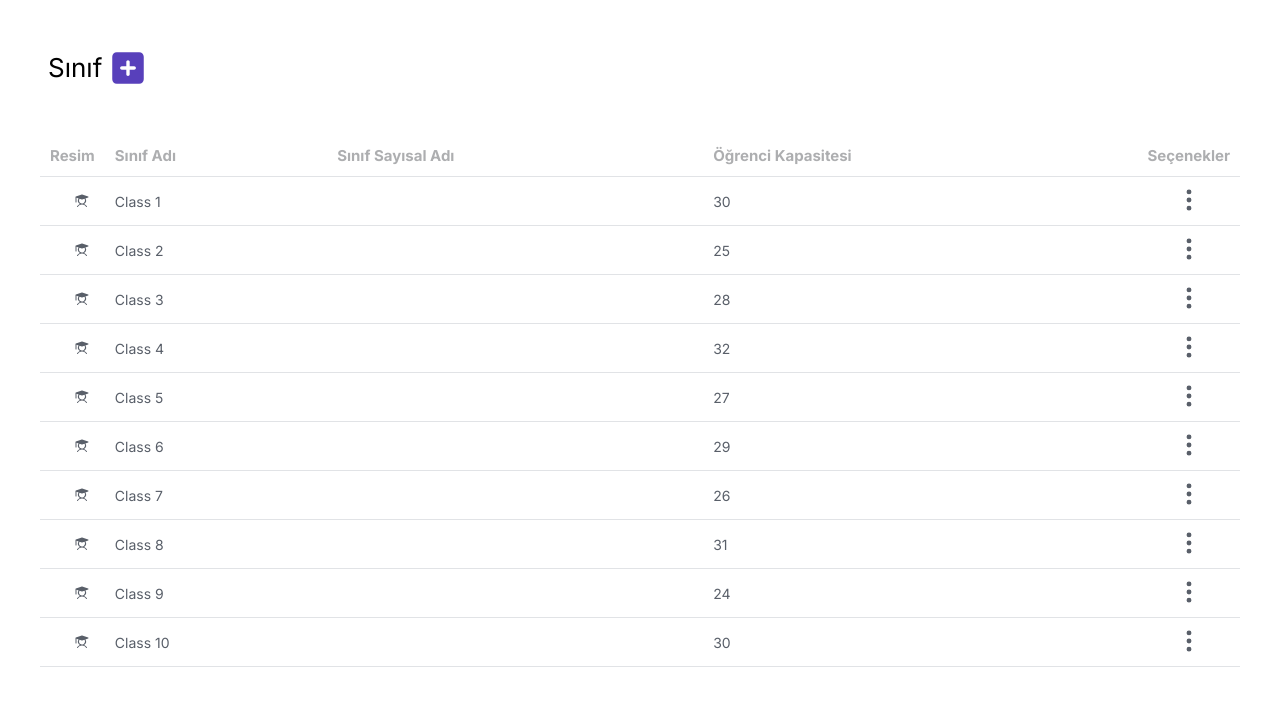
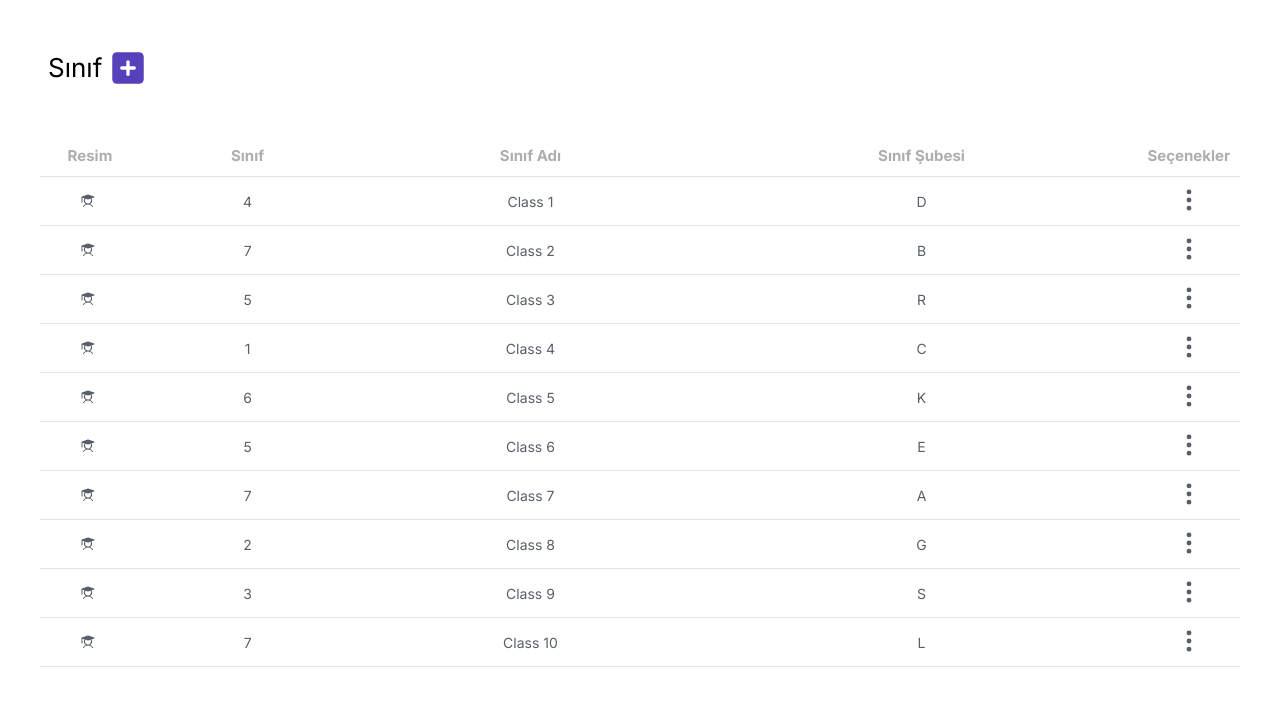
Before and after one commit to gokcetasci/Classroom-Management-System, a Next.js app: page /class in a window 1280 px wide. Shown: the top 706 px of the page. Built offline with nearby package versions, Linux system fonts and the light colour scheme.

Commit message:
grade and section added, class numeric name and studentcapacity deleted

```diff
--- a/app/class/addclasspage/page.js
+++ b/app/class/addclasspage/page.js
@@ -18,14 +18,10 @@ const AddClassPage = () => {
     name: Yup.string()
       .min(3, "En az 3 karakter olmalıdır.")
       .required("Bu alan zorunludur."),
-    numericName: Yup.number()
+    grade: Yup.string()
+      .required("Bu alan zorunludur."),
+    section: Yup.string()
       .required("Bu alan zorunludur.")
-      .positive("Pozitif bir değer giriniz.")
-      .min(1, "0'dan büyük olmalıdır."),
-    capacity: Yup.number()
-      .required("Bu alan zorunludur.")
-      .positive("Pozitif bir değer giriniz.")
-      .min(1, "0'dan büyük olmalıdır."),
   });
 
   return (
@@ -50,8 +46,9 @@ const AddClassPage = () => {
       <Formik
         initialValues={{
           name: "",
-          numericName: "",
           capacity: "",
+          grade: "",
+          section: ""
         }}
         validationSchema={validationSchema}
         onSubmit={(values) => {
@@ -100,27 +97,33 @@ const AddClassPage = () => {
                 )}
               />
             </div>
-
             <div
-              id="numericnameinput"
-              className="flex flex-col items-left relative "
+              id="gradeinput"
+              className="flex flex-col items-left relative min-w-[100px]"
             >
               <label
-                htmlFor="name"
+                htmlFor="grade"
                 className="absolute left-4 -top-3 font-semibold bg-white px-1 text-[#818386] text-[10px] sm:text-[14px]"
               >
-                Sınıf Sayısal Adı*
+                Sınıf*
               </label>
               <Field
-                type="number"
-                id="numericName"
-                name="numericName"
+                as="select"
+                id="grade"
+                name="grade"
                 className={`border border-[#9ca3af]
               focus:outline-none hover:ring-primary hover:ring-1 p-2 rounded-md sm:mr-6 max-w-[180px] sm:max-w-[238px]`}
-              />
-              {/* Class Name Numeric için error mesajı */}
+              >
+                {/* 1-12 */}
+                {[...Array(12)].map((_, index) => (
+                  <option key={index + 1} value={index + 1}>
+                    {index + 1}
+                  </option>
+                ))}
+              </Field>
+              {/* Class Grade için error mesajı */}
               <ErrorMessage
-                name="numericName"
+                name="grade"
                 component={({ children }) => (
                   <div className="z-10 bg-[#ef4444] text-white flex items-center justify-center rounded-md p-1 mt-2 border border-[2px] border-solid border-[#dddddd] text-[8px] sm:text-sm">
                     <FaExclamationCircle className="mr-2" />
@@ -129,27 +132,33 @@ const AddClassPage = () => {
                 )}
               />
             </div>
-
             <div
-              id="capacityinput"
-              className="flex flex-col items-left relative "
+              id="sectioninput"
+              className="flex flex-col items-left relative  min-w-[150px] "
             >
               <label
-                htmlFor="name"
-                className="absolute left-4 -top-3 font-semibold bg-white px-1 text-[#818386] text-[10px] sm:text-[14px]"
+                htmlFor="section"
+                className="absolute left-4 -top-3 font-semibold bg-white px-1 text-[#818386] text-[10px] sm:text-[14px] "
               >
-                Öğrenci Kapasitesi*
+                Sınıf Şubesi*
               </label>
               <Field
-                type="number"
-                id="capacity"
-                name="capacity"
+                as="select"
+                id="section"
+                name="section"
                 className={`border border-[#9ca3af]
-                focus:outline-none hover:ring-primary hover:ring-1 p-2 rounded-md sm:mr-6 max-w-[180px] sm:max-w-[238px]`}
-              />
-              {/* Student Capacity için error mesajı */}
+              focus:outline-none hover:ring-primary hover:ring-1 p-2 rounded-md sm:mr-6 max-w-[180px] sm:max-w-[238px]`}
+              >
+                {/*A-Z*/}
+                {Array.from({ length: 26 }, (_, index) => (
+                  <option key={String.fromCharCode(65 + index)} value={String.fromCharCode(65 + index)}>
+                    {String.fromCharCode(65 + index)}
+                  </option>
+                ))}
+              </Field>
+              {/* Section için error mesajı */}
               <ErrorMessage
-                name="capacity"
+                name="section"
                 component={({ children }) => (
                   <div className="z-10 bg-[#ef4444] text-white flex items-center justify-center rounded-md p-1 mt-2 border border-[2px] border-solid border-[#dddddd] text-[8px] sm:text-sm">
                     <FaExclamationCircle className="mr-2" />
--- a/components/classlistpage/index.js
+++ b/components/classlistpage/index.js
@@ -93,41 +93,42 @@ const ClassListPage = ({ onViewStudentListClick, setShowClassButton }) => {
           />
         ) : (
           <>
-            <div id="classlist" className="container mx-auto">
+            <div id="classlist" className="container mx-auto ">
               <table className="table-auto border-collapse  border-b border-tableborder w-full ">
-                <thead>
+                <thead >
                   <tr className="text-tablehead text-[8px] sm:text-[10px] md:text-[12px] lg:text-[15px] font-semibold leading-[12px] sm:leading-[21px] ">
-                    <th className="border-b border-tableborder p-[4px] sm:p-[10px] text-center w-[20px] sm:w-[60px]" >
+                    <th className="border-b border-tableborder p-[4px] sm:p-[10px] text-center w-[20px] sm:w-[100px]" >
                       Resim
                     </th>
-                    <th className="border-b border-tableborder p-[4px] sm:p-[10px] text-center sm:text-left">
+                    <th className="border-b border-tableborder p-[4px] sm:p-[10px] text-center">
+                      Sınıf
+                    </th>
+                    <th className="border-b border-tableborder p-[4px] sm:p-[10px] text-center">
                       Sınıf Adı
                     </th>
-                    <th className="border-b border-tableborder p-[4px] sm:p-[10px] text-center sm:text-left">
-                      Sınıf Sayısal Adı
-                    </th>
-                    <th className="border-b border-tableborder p-[4px] sm:p-[10px] text-center sm:text-left">
-                      Öğrenci Kapasitesi
+                    <th className="border-b border-tableborder p-[4px] sm:p-[10px] text-center">
+                      Sınıf Şubesi
                     </th>
                     <th className="border-b border-tableborder p-[4px] sm:p-[10px] sm:w-[40px] ">
                       Seçenekler
                     </th>
+
                   </tr>
                 </thead>
                 <tbody className="text-tablepcolor text-[6px] sm:text-[10px] lg:text-[14px] leading-[15px] font-normal w-full ">
                   {classes.map((classInfo) => (
                     <tr key={classInfo.id}>
-                      <td className="border-b border-tableborder py-2 sm:py-4 px-[4px] sm:px-[10px]">
+                      <td className="border-b border-tableborder text-center p-4">
                         <PiStudentFill className="ml-2 sm:ml-6 w-2 sm:w-4 h-2 sm:h-4" />
                       </td>
-                      <td className="border-b border-tableborder py-2 sm:py-4 px-[4px] sm:px-[10px] text-center sm:text-left">
+                      <td className="border-b border-tableborder text-center p-4">
+                        {classInfo.grade}
+                      </td>
+                      <td className="border-b border-tableborder text-center p-4">
                         {classInfo.name}
                       </td>
-                      <td className="border-b border-tableborder py-2 sm:py-4 px-[4px] sm:px-[10px] text-center sm:text-left">
-                        {classInfo.numericName}
-                      </td>
-                      <td className="border-b border-tableborder py-2 sm:py-4 px-[4px] sm:px-[10px] text-center sm:text-left">
-                        {classInfo.capacity}
+                      <td className="border-b border-tableborder text-center p-4">
+                        {classInfo.section}
                       </td>
                       <td
                         id="dropdownmenu"
--- a/components/editpopup/index.js
+++ b/components/editpopup/index.js
@@ -12,14 +12,8 @@ const EditPopUp = ({ classInfo, onClose }) => {
     name: Yup.string()
       .min(3, "En az 3 karakter olmalıdır.")
       .required("Bu alan zorunludur."),
-    numericName: Yup.number()
-      .required("Bu alan zorunludur.")
-      .positive("Pozitif bir değer giriniz.")
-      .min(1, "0'dan büyük olmalıdır."),
-    capacity: Yup.number()
-      .required("Bu alan zorunludur.")
-      .positive("Pozitif bir değer giriniz.")
-      .min(1, "0'dan büyük olmalıdır."),
+    grade: Yup.string().required("Bu alan zorunludur."),
+    section: Yup.string().required("Bu alan zorunludur."),
   });
 
   return (
@@ -34,8 +28,9 @@ const EditPopUp = ({ classInfo, onClose }) => {
         <Formik
           initialValues={{
             name: classInfo.name,
-            numericName: classInfo.numericName,
             capacity: classInfo.capacity,
+            grade: classInfo.grade,
+            section: classInfo.section,
           }}
           validationSchema={validationSchema}
           onSubmit={(values) => {
@@ -53,7 +48,7 @@ const EditPopUp = ({ classInfo, onClose }) => {
                   type="text"
                   name="name"
                   id="name"
-                  className={`border focus:outline-none hover:ring-primary hover:ring-1 p-2 rounded-md mr-6 max-w-[180px] sm:max-w-[238px] text-sm`}
+                  className={`border border-[#9ca3af] focus:outline-none hover:ring-primary hover:ring-1 p-2 rounded-md mr-6 max-w-[180px] sm:max-w-[238px] text-sm`}
                 />
               </label>
               <ErrorMessage
@@ -66,20 +61,28 @@ const EditPopUp = ({ classInfo, onClose }) => {
                 )}
               />
             </div>
-            <div id="numericnameinput" className="mb-4">
+            <div id="gradeinput" className="mb-4">
               <label className="w-full flex flex-row items-center ">
                 <p className="w-[85px] sm:w-[150px] text-[14px] sm:[16px]">
-                  Sınıf Sayısal Adı:
+                  Sınıf:
                 </p>
                 <Field
-                  type="text"
-                  name="numericName"
-                  id="numericName"
-                  className={`border focus:outline-none hover:ring-primary hover:ring-1 p-2 rounded-md mr-6 max-w-[180px] sm:max-w-[238px] text-sm`}
-                />
+                  as="select"
+                  id="grade"
+                  name="grade"
+                  className={`border border-[#9ca3af]
+              focus:outline-none hover:ring-primary hover:ring-1 p-2 rounded-md sm:mr-6 max-w-[180px] sm:max-w-[238px]`}
+                >
+                  {/* 1-12 */}
+                  {[...Array(12)].map((_, index) => (
+                    <option key={index + 1} value={index + 1}>
+                      {index + 1}
+                    </option>
+                  ))}
+                </Field>
               </label>
               <ErrorMessage
-                name="numericName"
+                name="grade"
                 component={({ children }) => (
                   <div className="z-10 bg-[#ef4444] text-white flex items-center justify-center rounded-md p-1 mt-2 border border-[2px] border-solid border-[#dddddd] text-[8px] sm:text-sm">
                     <FaExclamationCircle className="mr-2" />
@@ -88,20 +91,31 @@ const EditPopUp = ({ classInfo, onClose }) => {
                 )}
               />
             </div>
-            <div id="studentcapacityinput" className="mb-4">
+            <div id="sectioninput" className="mb-4">
               <label className="w-full flex flex-row items-center ">
                 <p className="w-[85px] sm:w-[150px] text-[14px] sm:[16px]">
-                  Öğrenci Kapasitesi:
+                  Sınıf Şubesi:
                 </p>
                 <Field
-                  type="number"
-                  name="capacity"
-                  id="capacity"
-                  className={`border focus:outline-none hover:ring-primary hover:ring-1 p-2 rounded-md mr-6 max-w-[180px] sm:max-w-[238px] text-sm`}
-                />
+                  as="select"
+                  id="section"
+                  name="section"
+                  className={`border border-[#9ca3af]
+              focus:outline-none hover:ring-primary hover:ring-1 p-2 rounded-md sm:mr-6 max-w-[180px] sm:max-w-[238px]`}
+                >
+                  {/*A-Z*/}
+                  {Array.from({ length: 26 }, (_, index) => (
+                    <option
+                      key={String.fromCharCode(65 + index)}
+                      value={String.fromCharCode(65 + index)}
+                    >
+                      {String.fromCharCode(65 + index)}
+                    </option>
+                  ))}
+                </Field>
               </label>
               <ErrorMessage
-                name="capacity"
+                name="section"
                 component={({ children }) => (
                   <div className="z-10 bg-[#ef4444] text-white flex items-center justify-center rounded-md p-1 mt-2 border border-[2px] border-solid border-[#dddddd] text-[8px] sm:text-sm">
                     <FaExclamationCircle className="mr-2" />
```
